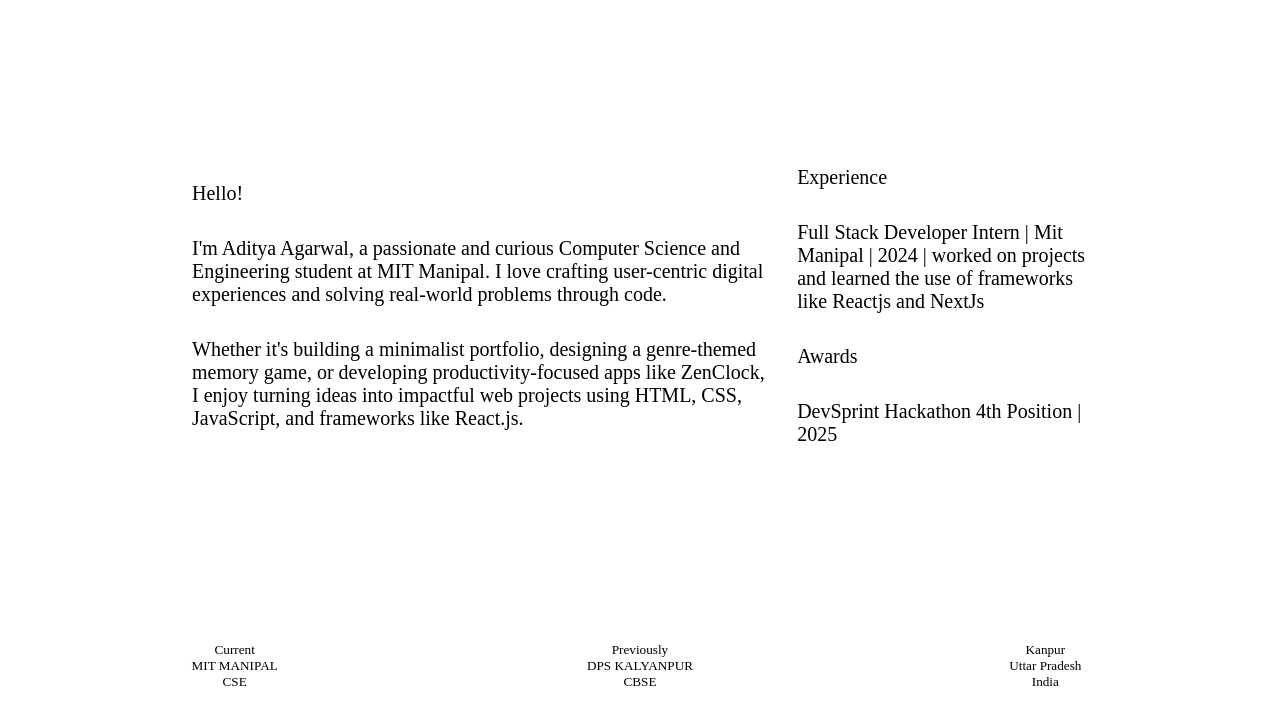
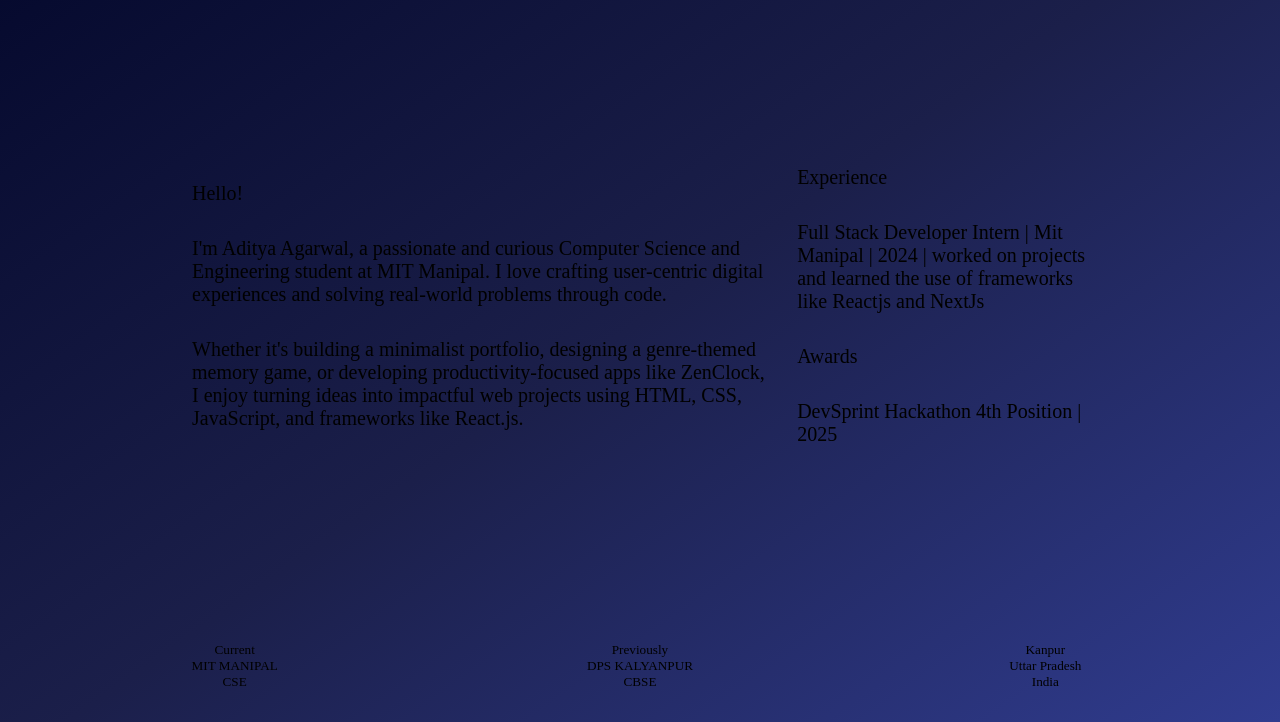
Before and after one commit to adityagarwal15/Old-Portfolio, a plain HTML site: page about.html in a window 1280 px wide. Shown: the part 78-800 px from the top of the page. Drawn offline with Linux system fonts and the light colour scheme.

Commit message:
Update main.css

```diff
--- a/main.css
+++ b/main.css
@@ -1,7 +1,11 @@
 :root {
   --fonts-mondwest: "PP Mondwest", apple-system, sans-serif;
   --fonts-neueBit: "PP NeueBit", apple-system, sans-serif;
-/*   --colors-primary: #04082c; */
+--colors-primary:
+  linear-gradient(145deg, #04082c, #1b1f4a, #303c8f),
+  radial-gradient(circle at 80% 20%, #5263f640, transparent),
+  radial-gradient(circle at 20% 80%, #5ef1f640, transparent);
+--colors-primary-color: #04082c;
   --colors-background:
   linear-gradient(135deg, #1e3c72, #2a5298, #a1c4fd),
   radial-gradient(circle at 70% 30%, #c2e9fb40, transparent),
```
